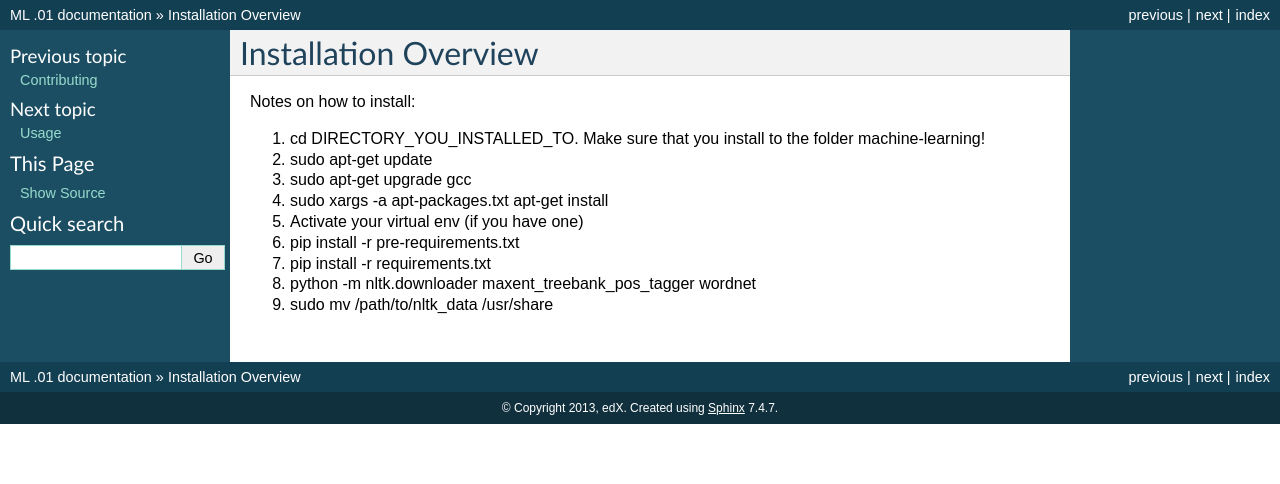
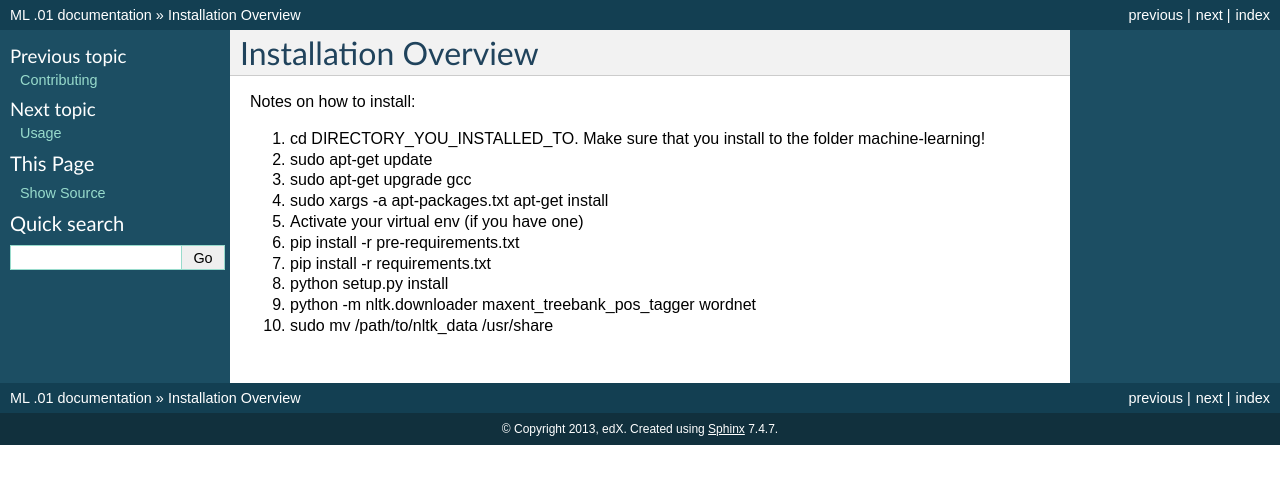
Before and after one commit to openedx-unsupported/ease, a Sphinx documentation site: the page built from docs/installation/installation_overview.rst, in a window 1280 px wide. Shown: the top 484 px of the page. Built offline with Sphinx 7.4.7, drawn with Linux system fonts in a browser that asks for light colours; formulas are drawn with MathJax 3.

Commit message:
Update docs for package

```diff
--- a/docs/installation/installation_overview.rst
+++ b/docs/installation/installation_overview.rst
@@ -11,5 +11,6 @@ Notes on how to install:
 5. Activate your virtual env (if you have one)
 6. pip install -r pre-requirements.txt
 7. pip install -r requirements.txt
-8. python -m nltk.downloader maxent_treebank_pos_tagger wordnet
-9. sudo mv /path/to/nltk_data /usr/share
+8. python setup.py install
+9. python -m nltk.downloader maxent_treebank_pos_tagger wordnet
+10. sudo mv /path/to/nltk_data /usr/share
```
